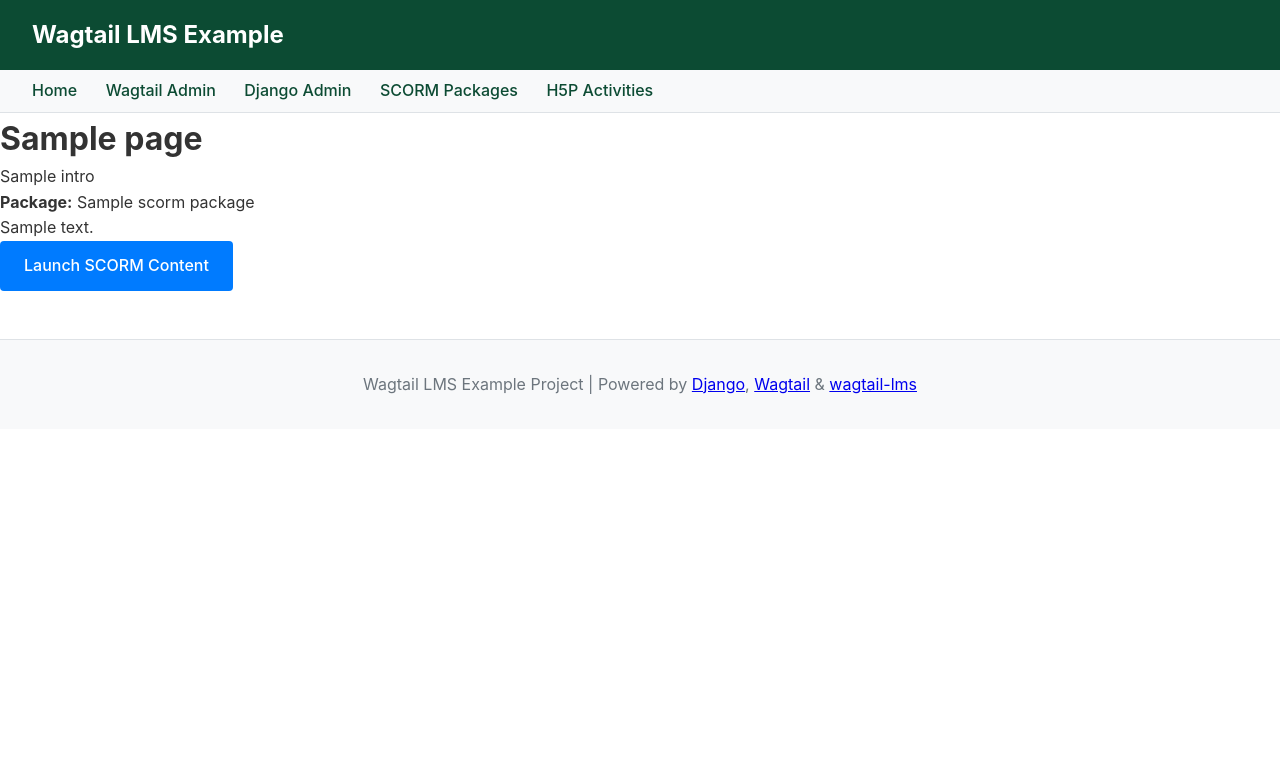
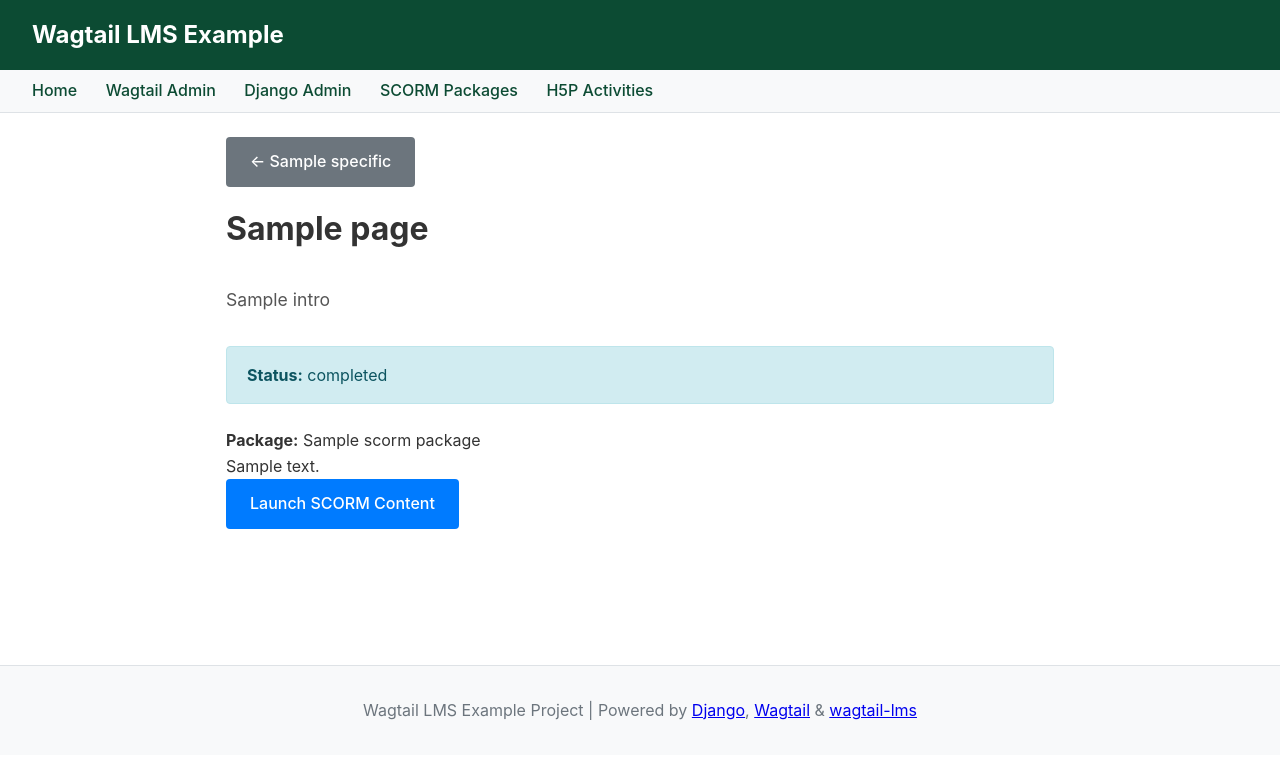
Before and after one commit to dr-rompecabezas/wagtail-lms, a Django app: template src/wagtail_lms/templates/wagtail_lms/scorm_lesson_page.html in a window 1280 px wide. Shown: the top 759 px of the page. Run offline with Django 3.2, Linux system fonts and the light colour scheme; the template is opened without the code that fills it: most values are stand-ins (such as "Sample title", 1, 10 or a date in 2020).

Commit message:
feat: surface completion state in templates and fix lesson page layout
- course_page.html: SCORM lesson list now shows completion checkmarks
  (mirrors existing H5P lesson behaviour via completed_scorm_lesson_ids)
- scorm_lesson_page.html: shows attempt completion/success status above
  the launch button; adds back-link to parent course
- h5p_lesson_page.html: shows "Lesson completed" banner when
  H5PLessonCompletion exists for the user
- CoursePage.get_context(): computes completed_scorm_lesson_ids
- H5PLessonPage.get_context(): passes lesson_completion to template
- SCORMLessonPage.get_context(): passes current SCORMAttempt to template
- course.css: lesson page layout rules (.lms-lesson and sub-classes,
  .lms-h5p-activity, .lms-button--secondary) moved here from the inline
  <style> block in h5p_lesson_page.html so scorm_lesson_page benefits too
- home_page.html: updated getting-started steps for both lesson types
- CHANGELOG.md: documented all session changes

Co-Authored-By: Claude Sonnet 4.6 <noreply@anthropic.com>

```diff
--- a/src/wagtail_lms/static/wagtail_lms/css/course.css
+++ b/src/wagtail_lms/static/wagtail_lms/css/course.css
@@ -81,6 +81,69 @@
     color: #155724;
 }
 
+/* Lesson page layout */
+.lms-lesson {
+    max-width: 860px;
+    margin: 0 auto;
+    padding: 1.5rem 1rem 4rem;
+}
+
+.lms-lesson__header {
+    margin-bottom: 2rem;
+}
+
+.lms-lesson__nav {
+    margin-bottom: 1rem;
+}
+
+.lms-lesson__title {
+    font-size: 2rem;
+    margin: 0;
+}
+
+.lms-lesson__intro {
+    font-size: 1.1rem;
+    color: #555;
+    margin-bottom: 2rem;
+}
+
+.lms-lesson__body {
+    /* body wrapper — no fixed styles needed */
+}
+
+.lms-lesson__block {
+    margin-bottom: 2.5rem;
+}
+
+.lms-lesson__content {
+    margin: 1.5rem 0;
+}
+
+/* H5P activity block */
+.lms-h5p-activity {
+    border: 1px solid #e0e0e0;
+    border-radius: 6px;
+    overflow: hidden;
+}
+
+.lms-h5p-activity__placeholder {
+    padding: 2rem;
+    text-align: center;
+    background: #f9f9f9;
+    color: #888;
+}
+
+.lms-h5p-activity__title {
+    font-weight: 600;
+    margin: 0 0 0.5rem;
+    color: #333;
+}
+
+.lms-h5p-activity__loading {
+    margin: 0;
+    font-size: 0.9rem;
+}
+
 /* Buttons */
 .lms-button {
     display: inline-block;
@@ -102,6 +165,16 @@
 
 .lms-button--primary:hover {
     background-color: #0056b3;
+    color: white;
+}
+
+.lms-button--secondary {
+    background-color: #6c757d;
+    color: white;
+}
+
+.lms-button--secondary:hover {
+    background-color: #545b62;
     color: white;
 }
 
--- a/src/wagtail_lms/templates/wagtail_lms/scorm_lesson_page.html
+++ b/src/wagtail_lms/templates/wagtail_lms/scorm_lesson_page.html
@@ -3,11 +3,30 @@
 
 {% block content %}
 <div class="lms-lesson">
-    <h1>{{ page.title }}</h1>
+
+    <header class="lms-lesson__header">
+        <nav class="lms-lesson__nav">
+            {% with course=page.get_parent.specific %}
+                <a href="{{ course.url }}" class="lms-button lms-button--secondary">
+                    &larr; {{ course.title }}
+                </a>
+            {% endwith %}
+        </nav>
+        <h1 class="lms-lesson__title">{{ page.title }}</h1>
+    </header>
 
     {% if page.intro %}
         <div class="lms-lesson__intro">
             {{ page.intro|richtext }}
+        </div>
+    {% endif %}
+
+    {% if attempt %}
+        <div class="lms-notice lms-notice--info">
+            <strong>Status:</strong> {{ attempt.completion_status }}
+            {% if attempt.success_status != "unknown" %}
+                &middot; {{ attempt.success_status }}
+            {% endif %}
         </div>
     {% endif %}
 
@@ -22,9 +41,10 @@
             </a>
         </div>
     {% else %}
-        <div class="lms-notice lms-notice--warning">
+        <div class="lms-notice lms-notice--warning lms-lesson__content">
             No SCORM content has been assigned to this lesson yet.
         </div>
     {% endif %}
+
 </div>
 {% endblock %}
```
Also changed, not shown: example_project/home/templates/home/home_page.html (+9 -5 lines), src/wagtail_lms/models.py (+47 -0 lines), src/wagtail_lms/templates/wagtail_lms/course_page.html (+4 -3 lines), src/wagtail_lms/templates/wagtail_lms/h5p_lesson_page.html (+6 -62 lines), CHANGELOG.md.
